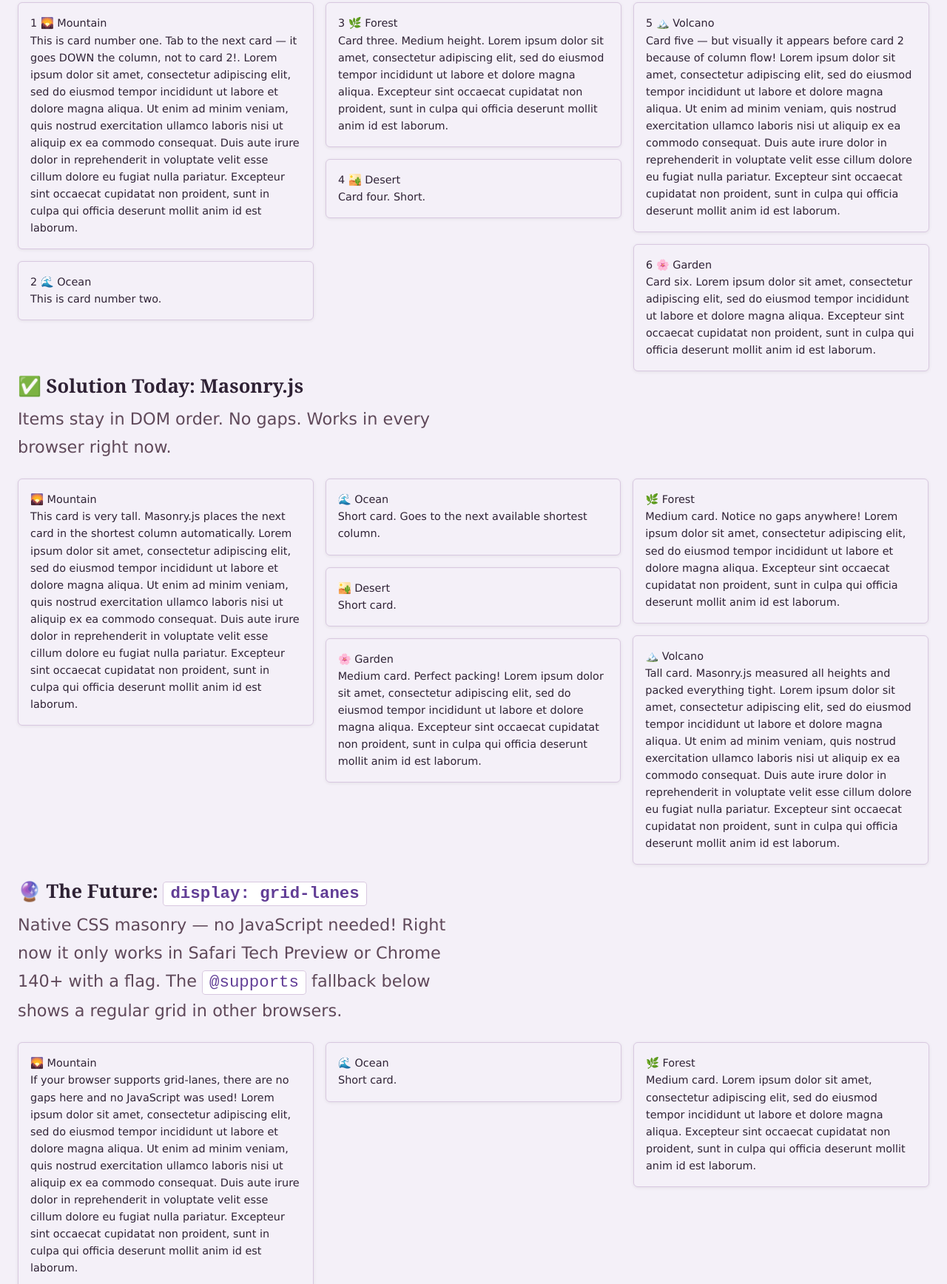
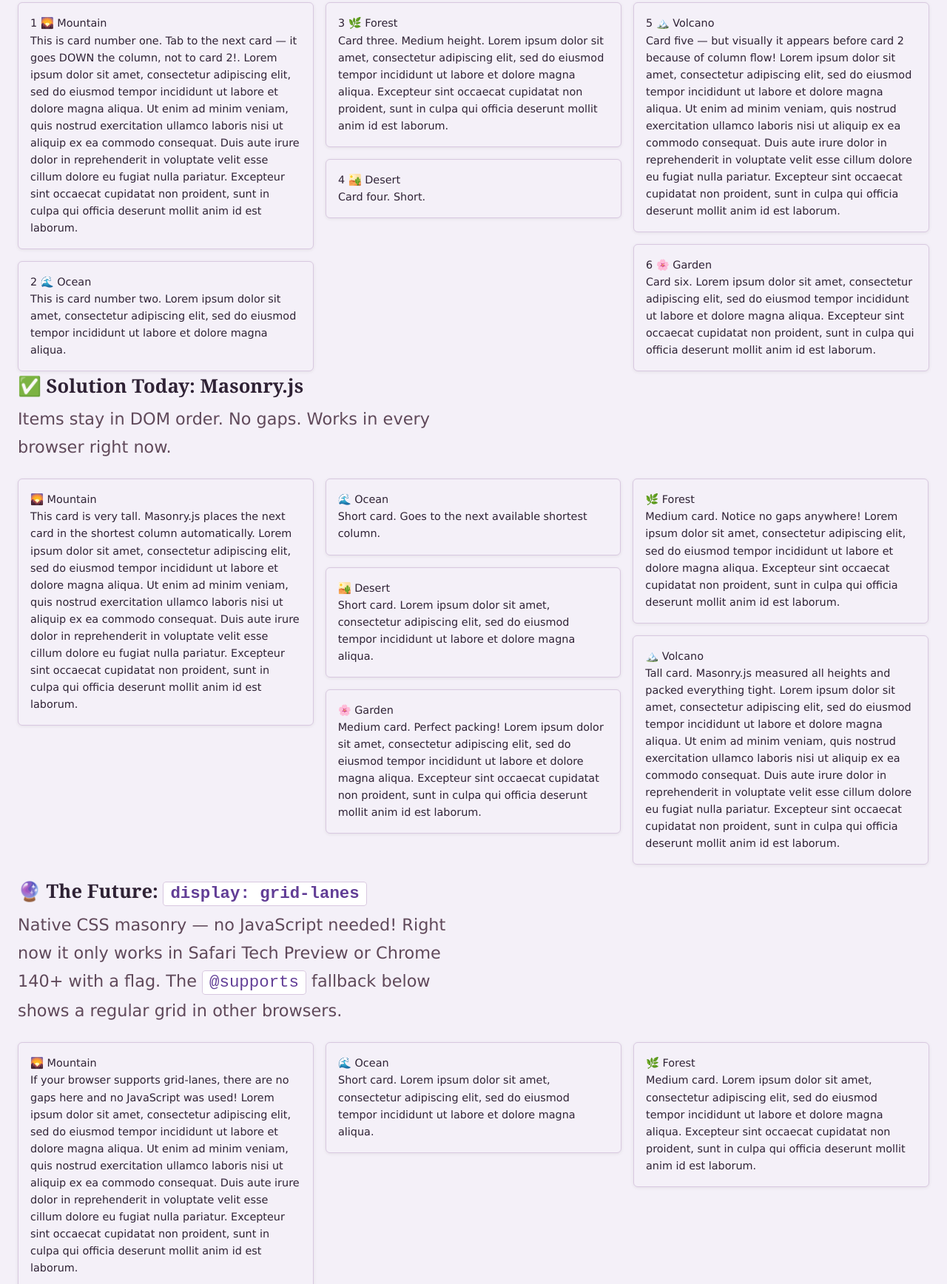
Before and after one commit to escarrasco/wdd331-practice, a website: page unit-4/masonry-demo/index.html in a window 1280 px wide. Shown: the part 1064-2800 px from the top of the page at 74% size. Drawn offline with nearby package versions, Linux system fonts and the light colour scheme; files that its build step writes are made by us from their sources.

Commit message:
masonry demo

```diff
--- a/unit-4/masonry-demo/index.html
+++ b/unit-4/masonry-demo/index.html
@@ -42,9 +42,9 @@
 
     <div class="grid-standard">
       <div class="card tall">🌄 Mountain<br>This card is very tall. It has a lot of content and takes more vertical space than its neighbors. Lorem ipsum dolor sit amet, consectetur adipiscing elit, sed do eiusmod tempor incididunt ut labore et dolore magna aliqua. Ut enim ad minim veniam, quis nostrud exercitation ullamco laboris nisi ut aliquip ex ea commodo consequat. Duis aute irure dolor in reprehenderit in voluptate velit esse cillum dolore eu fugiat nulla pariatur. Excepteur sint occaecat cupidatat non proident, sunt in culpa qui officia deserunt mollit anim id est laborum.</div>
-      <div class="card short">🌊 Ocean<br>Short card.</div>
+      <div class="card short">🌊 Ocean<br>Short card. Lorem ipsum dolor sit amet, consectetur adipiscing elit, sed do eiusmod tempor incididunt ut labore et dolore magna aliqua.</div>
       <div class="card medium">🌿 Forest<br>A medium card with a bit more content than the short one. Lorem ipsum dolor sit amet, consectetur adipiscing elit, sed do eiusmod tempor incididunt ut labore et dolore magna aliqua. Excepteur sint occaecat cupidatat non proident, sunt in culpa qui officia deserunt mollit anim id est laborum.</div>
-      <div class="card short">🏜️ Desert<br>Short card.</div>
+      <div class="card short">🏜️ Desert<br>Short card. Lorem ipsum dolor sit amet, consectetur adipiscing elit, sed do eiusmod tempor incididunt ut labore et dolore magna aliqua.</div>
       <div class="card tall">🏔️ Volcano<br>Another tall card! Notice the big empty gap below the short cards on the left. Lorem ipsum dolor sit amet, consectetur adipiscing elit, sed do eiusmod tempor incididunt ut labore et dolore magna aliqua. Ut enim ad minim veniam, quis nostrud exercitation ullamco laboris nisi ut aliquip ex ea commodo consequat. Duis aute irure dolor in reprehenderit in voluptate velit esse cillum dolore eu fugiat nulla pariatur. </div>
       <div class="card medium">🌸 Garden<br>Medium content here, nothing special. Lorem ipsum dolor sit amet, consectetur adipiscing elit, sed do eiusmod tempor incididunt ut labore et dolore magna aliqua. Excepteur sint occaecat cupidatat non proident, sunt in culpa qui officia deserunt mollit anim id est laborum.</div>
     </div>
@@ -57,7 +57,7 @@
 
     <div class="grid-columns">
       <div class="card tall" tabindex="0">1 🌄 Mountain<br>This is card number one. Tab to the next card — it goes DOWN the column, not to card 2!. Lorem ipsum dolor sit amet, consectetur adipiscing elit, sed do eiusmod tempor incididunt ut labore et dolore magna aliqua. Ut enim ad minim veniam, quis nostrud exercitation ullamco laboris nisi ut aliquip ex ea commodo consequat. Duis aute irure dolor in reprehenderit in voluptate velit esse cillum dolore eu fugiat nulla pariatur. Excepteur sint occaecat cupidatat non proident, sunt in culpa qui officia deserunt mollit anim id est laborum.</div>
-      <div class="card short" tabindex="0">2 🌊 Ocean<br>This is card number two.</div>
+      <div class="card short" tabindex="0">2 🌊 Ocean<br>This is card number two. Lorem ipsum dolor sit amet, consectetur adipiscing elit, sed do eiusmod tempor incididunt ut labore et dolore magna aliqua.</div>
       <div class="card medium" tabindex="0">3 🌿 Forest<br>Card three. Medium height.  Lorem ipsum dolor sit amet, consectetur adipiscing elit, sed do eiusmod tempor incididunt ut labore et dolore magna aliqua. Excepteur sint occaecat cupidatat non proident, sunt in culpa qui officia deserunt mollit anim id est laborum.</div>
       <div class="card short" tabindex="0">4 🏜️ Desert<br>Card four. Short.</div>
       <div class="card tall" tabindex="0">5 🏔️ Volcano<br>Card five — but visually it appears before card 2 because of column flow! Lorem ipsum dolor sit amet, consectetur adipiscing elit, sed do eiusmod tempor incididunt ut labore et dolore magna aliqua. Ut enim ad minim veniam, quis nostrud exercitation ullamco laboris nisi ut aliquip ex ea commodo consequat. Duis aute irure dolor in reprehenderit in voluptate velit esse cillum dolore eu fugiat nulla pariatur. Excepteur sint occaecat cupidatat non proident, sunt in culpa qui officia deserunt mollit anim id est laborum.</div>
@@ -74,7 +74,7 @@
       <div class="card tall">🌄 Mountain<br>This card is very tall. Masonry.js places the next card in the shortest column automatically. Lorem ipsum dolor sit amet, consectetur adipiscing elit, sed do eiusmod tempor incididunt ut labore et dolore magna aliqua. Ut enim ad minim veniam, quis nostrud exercitation ullamco laboris nisi ut aliquip ex ea commodo consequat. Duis aute irure dolor in reprehenderit in voluptate velit esse cillum dolore eu fugiat nulla pariatur. Excepteur sint occaecat cupidatat non proident, sunt in culpa qui officia deserunt mollit anim id est laborum.</div>
       <div class="card short">🌊 Ocean<br>Short card. Goes to the next available shortest column.</div>
       <div class="card medium">🌿 Forest<br>Medium card. Notice no gaps anywhere!  Lorem ipsum dolor sit amet, consectetur adipiscing elit, sed do eiusmod tempor incididunt ut labore et dolore magna aliqua. Excepteur sint occaecat cupidatat non proident, sunt in culpa qui officia deserunt mollit anim id est laborum.</div>
-      <div class="card short">🏜️ Desert<br>Short card.</div>
+      <div class="card short">🏜️ Desert<br>Short card. Lorem ipsum dolor sit amet, consectetur adipiscing elit, sed do eiusmod tempor incididunt ut labore et dolore magna aliqua.</div>
       <div class="card tall">🏔️ Volcano<br>Tall card. Masonry.js measured all heights and packed everything tight. Lorem ipsum dolor sit amet, consectetur adipiscing elit, sed do eiusmod tempor incididunt ut labore et dolore magna aliqua. Ut enim ad minim veniam, quis nostrud exercitation ullamco laboris nisi ut aliquip ex ea commodo consequat. Duis aute irure dolor in reprehenderit in voluptate velit esse cillum dolore eu fugiat nulla pariatur. Excepteur sint occaecat cupidatat non proident, sunt in culpa qui officia deserunt mollit anim id est laborum.</div>
       <div class="card medium">🌸 Garden<br>Medium card. Perfect packing!  Lorem ipsum dolor sit amet, consectetur adipiscing elit, sed do eiusmod tempor incididunt ut labore et dolore magna aliqua. Excepteur sint occaecat cupidatat non proident, sunt in culpa qui officia deserunt mollit anim id est laborum.</div>
     </div>
@@ -91,9 +91,9 @@
 
     <div class="grid-lanes-demo">
       <div class="card tall">🌄 Mountain<br>If your browser supports grid-lanes, there are no gaps here and no JavaScript was used! Lorem ipsum dolor sit amet, consectetur adipiscing elit, sed do eiusmod tempor incididunt ut labore et dolore magna aliqua. Ut enim ad minim veniam, quis nostrud exercitation ullamco laboris nisi ut aliquip ex ea commodo consequat. Duis aute irure dolor in reprehenderit in voluptate velit esse cillum dolore eu fugiat nulla pariatur. Excepteur sint occaecat cupidatat non proident, sunt in culpa qui officia deserunt mollit anim id est laborum.</div>
-      <div class="card short">🌊 Ocean<br>Short card.</div>
+      <div class="card short">🌊 Ocean<br>Short card. Lorem ipsum dolor sit amet, consectetur adipiscing elit, sed do eiusmod tempor incididunt ut labore et dolore magna aliqua.</div>
       <div class="card medium">🌿 Forest<br>Medium card.  Lorem ipsum dolor sit amet, consectetur adipiscing elit, sed do eiusmod tempor incididunt ut labore et dolore magna aliqua. Excepteur sint occaecat cupidatat non proident, sunt in culpa qui officia deserunt mollit anim id est laborum.</div>
-      <div class="card short">🏜️ Desert<br>Short card.</div>
+      <div class="card short">🏜️ Desert<br>Short card. Lorem ipsum dolor sit amet, consectetur adipiscing elit, sed do eiusmod tempor incididunt ut labore et dolore magna aliqua.</div>
       <div class="card tall">🏔️ Volcano<br>Tall card. Pure CSS packing. Lorem ipsum dolor sit amet, consectetur adipiscing elit, sed do eiusmod tempor incididunt ut labore et dolore magna aliqua. Ut enim ad minim veniam, quis nostrud exercitation ullamco laboris nisi ut aliquip ex ea commodo consequat. Duis aute irure dolor in reprehenderit in voluptate velit esse cillum dolore eu fugiat nulla pariatur. Excepteur sint occaecat cupidatat non proident, sunt in culpa qui officia deserunt mollit anim id est laborum.</div>
       <div class="card medium">🌸 Garden<br>Medium card.  Lorem ipsum dolor sit amet, consectetur adipiscing elit, sed do eiusmod tempor incididunt ut labore et dolore magna aliqua. Excepteur sint occaecat cupidatat non proident, sunt in culpa qui officia deserunt mollit anim id est laborum.</div>
     </div>
```
